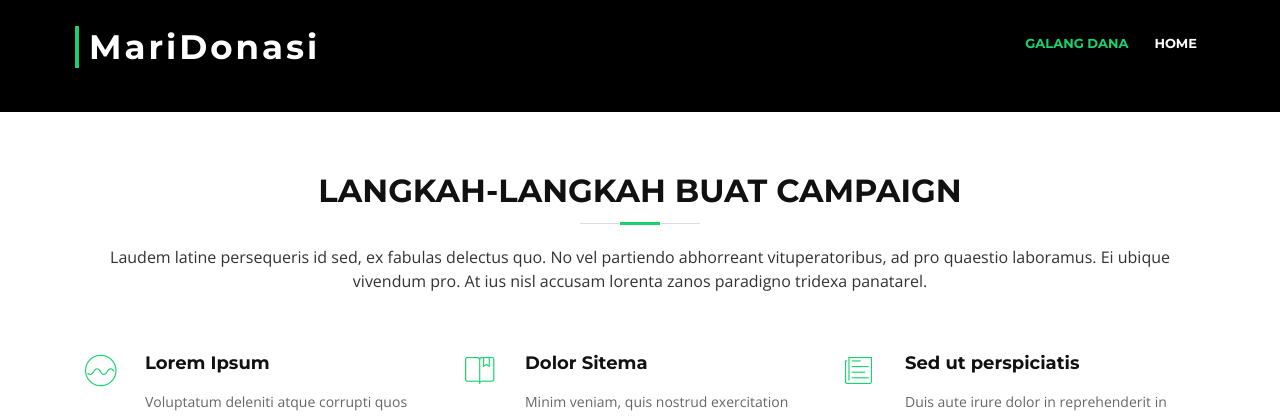
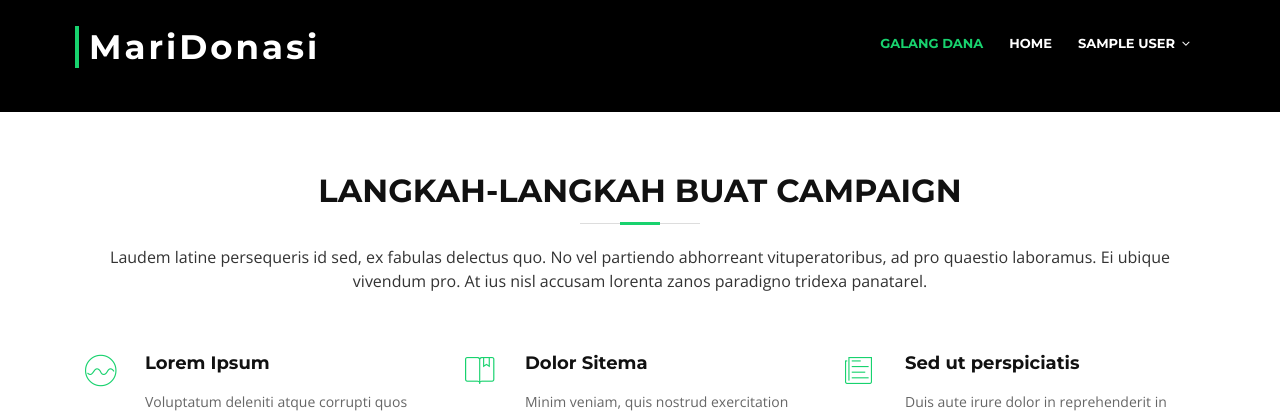
Before and after one commit to pandeNatayasa/MariDonasi, a Laravel app: page /galangDana in a window 1280 px wide. Shown: the top 416 px of the page. Run offline with Laravel 8, Linux system fonts and the light colour scheme; the visitor is signed in with stand-in values (Sample User, id 1); settings files or empty folders that the repository lacks are supplied; some web fonts are replaced.

Commit message:
update navbar untuk lihat profil

```diff
--- a/resources/views/formCampaign.blade.php
+++ b/resources/views/formCampaign.blade.php
@@ -57,6 +57,9 @@
             </a>
 
             <ul class="dropdown-menu">
+                <li>
+                  <a href="{{route('member.index')}}">{{Auth::user()->name}}</a>
+                </li>
                 <li>
                   <a href="{{ route('logout') }}"
                     onclick="event.preventDefault();
--- a/resources/views/formUpdateUser.blade.php
+++ b/resources/views/formUpdateUser.blade.php
@@ -57,6 +57,9 @@
             </a>
 
             <ul class="dropdown-menu">
+                <li>
+                  <a href="{{route('member.index')}}">{{Auth::user()->name}}</a>
+                </li>
                 <li>
                   <a href="{{ route('logout') }}"
                     onclick="event.preventDefault();
--- a/resources/views/tutorial_galang_dana.blade.php
+++ b/resources/views/tutorial_galang_dana.blade.php
@@ -52,18 +52,46 @@
         <ul class="nav-menu">
           <li class="menu-active"><a href="{{route('galangDana.index')}}">Galang Dana</a></li>
 
-          <li>
+
               @if (Route::has('login'))
                 <!-- <div class="top-right links"> -->
                     @auth
+                      <li>
                         <a href="{{ url('/home') }}">Home</a>
+                      </li>
+                      <li>
+                        <a href="#" data-toggle="dropdown" role="button" aria-expanded="false" aria-haspopup="true">
+                            {{ Auth::user()->name }} <span class="caret"></span>
+                        </a>
+                        <ul class="dropdown-menu">
+                          <li>
+                            <a href="{{route('member.index')}}">{{Auth::user()->name}}</a>
+                          </li>
+                          <li>
+                            <a href="{{ route('logout') }}"
+                              onclick="event.preventDefault();
+                                document.getElementById('logout-form').submit();">
+                                  Logout
+                            </a>
+                            <form id="logout-form" action="{{ route('logout') }}" method="POST" style="display: none;">
+                              {{ csrf_field() }}
+                            </form>
+                          </li>
+                        </ul>
+                      </li>
+
                     @else
+                      <li>
                         <a href="{{ route('login') }}">Login</a>
+                      </li>
+                      <li>
                         <a href="{{ route('register') }}">Register</a>
+                      </li>
+
                     @endauth
                 <!-- </div> -->
             @endif
-          </li>
+
 
         </ul>
       </nav><!-- #nav-menu-container -->
```
